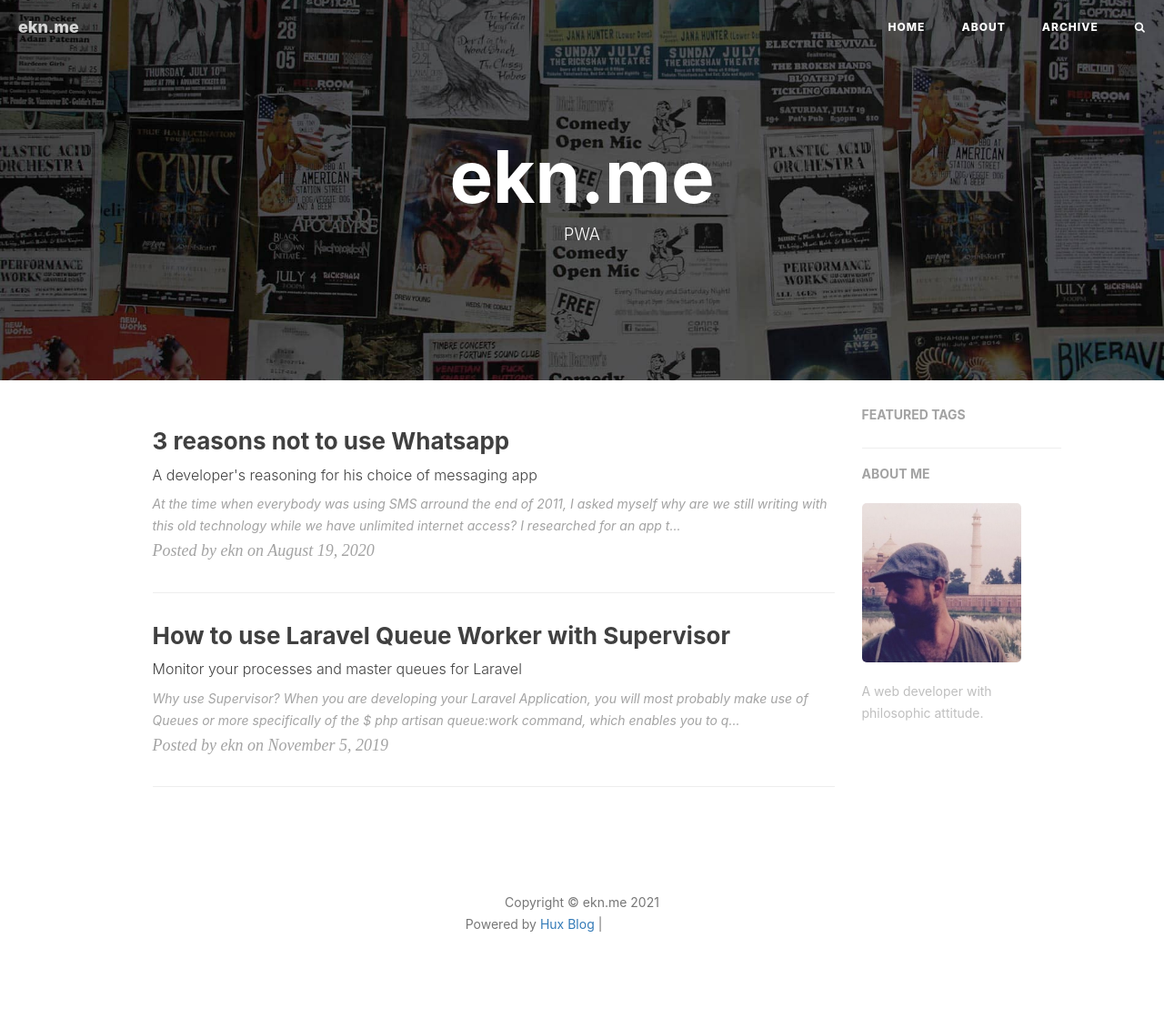
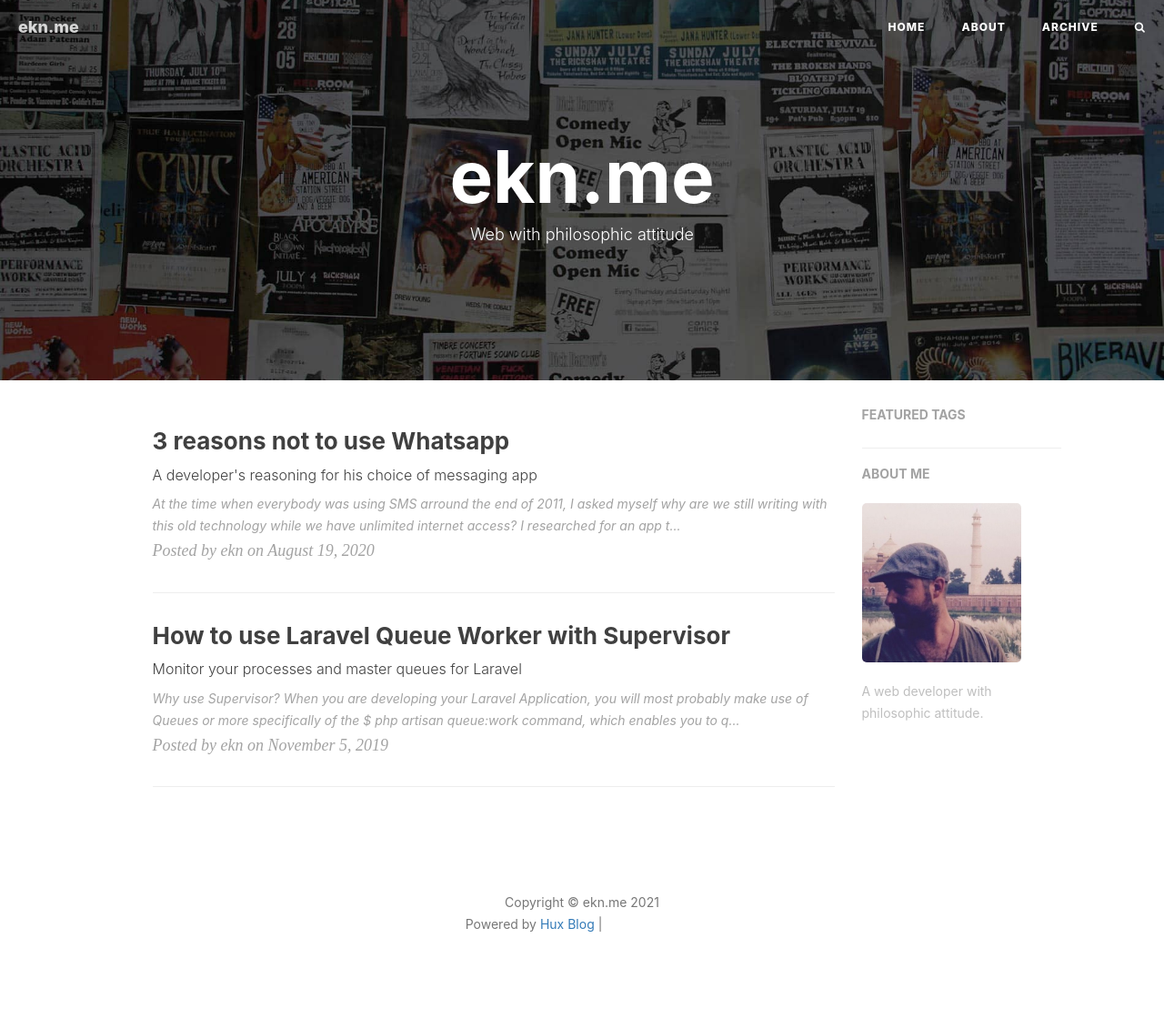
Before and after one commit to ekntrtmz/ekntrtmz.github.io, a Jekyll site: the page built from docs/index.html, in a window 1280 px wide. Shown: the whole page at 91% size. Built offline with Jekyll 4.4.1, drawn with Linux system fonts in a browser that asks for light colours; nearby versions of some CDN libraries; the list of posts is cut into pages by our own code; comment, search, counter and statistics services are not loaded; grey boxes are pictures that could not be loaded.

```diff
--- a/docs/index.html
+++ b/docs/index.html
@@ -1,6 +1,6 @@
 ---
 layout: page
-description: "PWA"
+description: "Web with philosophic attitude"
 ---
 
 {% for post in paginator.posts %}
```
Also changed, not shown: docs/img/favicon.ico.
